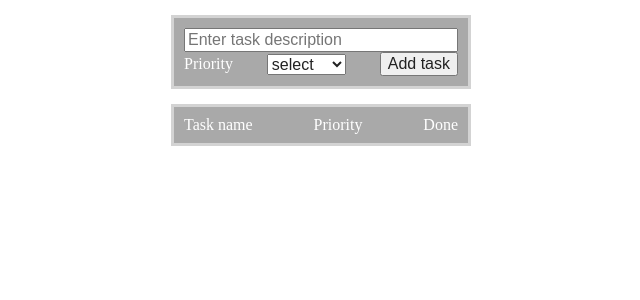
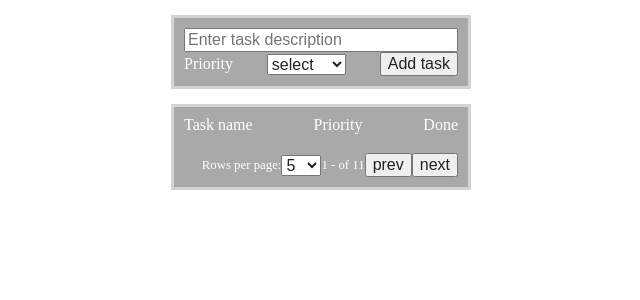
Before and after one commit to kamildomagalski/ToDo-App, a React (Create React App) app: page / in a window 1280 px wide. Shown: the top 300 px of the page, without its empty margins (319-959 px from the left). Built offline with nearby package versions, Linux system fonts and the light colour scheme.

Commit message:
add PaginateRow component with basic styling for set rows on page

```diff
--- a/src/App.js
+++ b/src/App.js
@@ -5,6 +5,7 @@ import HeaderRow from "./components/HeaderRow";
 import AddTaskRow from "./components/AddTaskRow";
 
 import {v4 as uuidv4} from 'uuid'
+import PaginateRow from "./components/PaginateRow";
 
 
 function App() {
@@ -15,7 +16,7 @@ function App() {
     priority: '',
     done: false
   })
-  console.log(tasks);
+
 
   useEffect(() => {
     localStorage.setItem('tasks', JSON.stringify(tasks))
@@ -37,6 +38,7 @@ function App() {
         newTask,
       ])
     )
+    clearNewTask();
   }
 
   const setDone = (id) => {
@@ -55,6 +57,15 @@ function App() {
     setTasks(tasks.filter(item => item.id !== id))
   }
 
+  function clearNewTask(){
+    setNewTask({
+      id: '',
+      description: '',
+      priority: '',
+      done: false
+    })
+  }
+
   return (
     <section className={'app'}>
       <div className={'container'}>
@@ -68,6 +79,7 @@ function App() {
               <TaskRow key={task.id} task={task} setDone={setDone} setDelete={setDelete}/>
             )
           })}
+          <PaginateRow/>
         </RowContainer>
       </div>
     </section>
--- /dev/null
+++ b/src/components/PaginateRow.js
@@ -0,0 +1,19 @@
+import React from 'react';
+
+function PaginateRow() {
+  return (
+    <div className={'paginateRow'}>
+      <p className={'paginateRow__text'}>Rows per page:</p>
+      <select>
+        <option>5</option>
+        <option>10</option>
+        <option>15</option>
+      </select>
+      <p className={'paginateRow__text'}>1 - of 11</p>
+      <button>prev</button>
+      <button>next</button>
+    </div>
+  );
+}
+
+export default PaginateRow;
--- /dev/null
+++ b/src/scss/_paginateRow.scss
@@ -0,0 +1,13 @@
+.paginateRow {
+  display: flex;
+  align-items: center;
+  justify-content: flex-end;
+  padding: 10px;
+  background-color: darkgray;
+  color: white;
+
+  &__text {
+    font-size: 0.8rem;
+  }
+
+}
--- a/src/scss/main.scss
+++ b/src/scss/main.scss
@@ -7,3 +7,4 @@
 @import "taskRow";
 @import "headerRow";
 @import "addTaskRow";
+@import "paginateRow";
```
